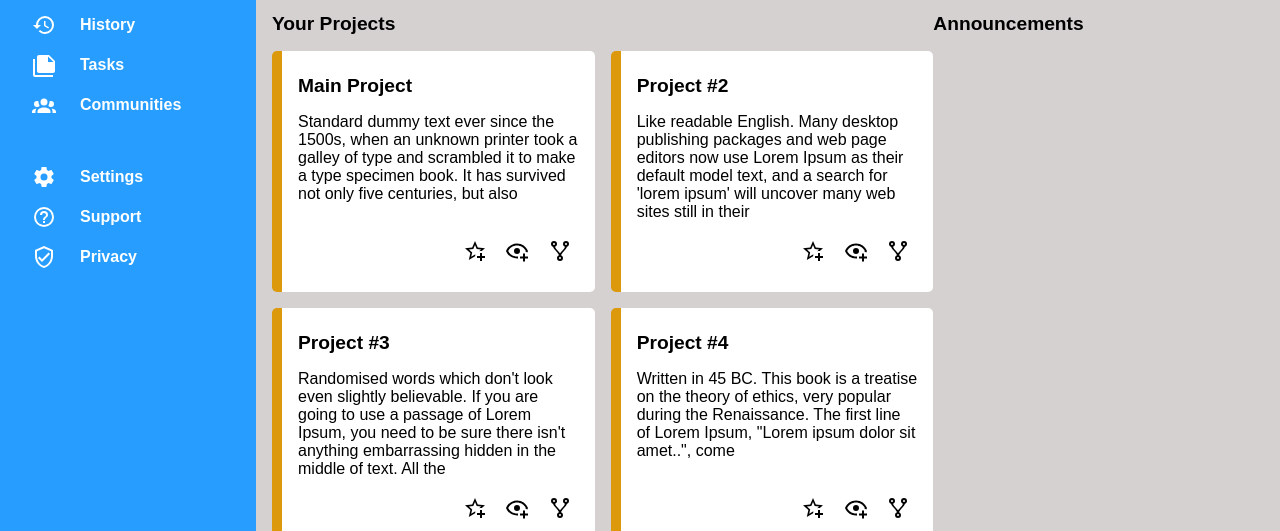
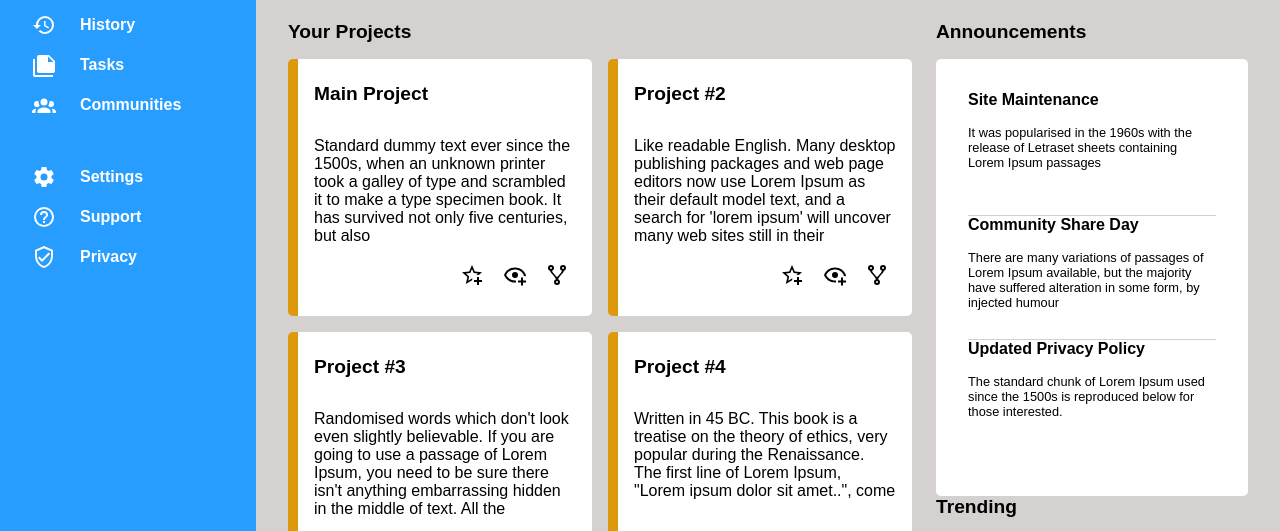
Before and after one commit to VK4041/Admin_Dashboard, a plain HTML site: page index.html in a window 1280 px wide. Shown: the part 203-734 px from the top of the page. Drawn offline with Linux system fonts and the light colour scheme.

Commit message:
Style announcements/trending section 50%

```diff
--- a/index.html
+++ b/index.html
@@ -328,8 +328,36 @@
                 </div>
 
             </div>
-            <div class="announcements">
-                <p class="announcements-header">Announcements</p>
+            <div class="info-grid">
+                <div class="announcements">
+                    <p class="announcements-header">Announcements</p>
+                    <div class="info-card">
+                        <div class="announcement-row">
+                            <p class="row-header">Site Maintenance</p>
+                            <p class="row-text">It was popularised in the 1960s with the release of Letraset sheets
+                                containing Lorem Ipsum passages</p>
+                        </div>
+                        <div class="announcement-row">
+                            <p class="row-header">Community Share Day</p>
+                            <p class="row-text">There are many variations of passages of Lorem Ipsum available, but the
+                                majority have suffered alteration in some form, by injected humour</p>
+                        </div>
+                        <div class="announcement-row">
+                            <p class="row-header">Updated Privacy Policy</p>
+                            <p class="row-text">The standard chunk of Lorem Ipsum used since the 1500s is reproduced
+                                below for those interested.</p>
+                        </div>
+                    </div>
+                </div>
+                <div class="trending">
+                    <p class="trending-header">Trending</p>
+                    <div class="info-card">
+                        <div class="trending-row"></div>
+                        <div class="trending-row"></div>
+                        <div class="trending-row"></div>
+                        <div class="trending-row"></div>
+                    </div>
+                </div>
             </div>
         </section>
         <section class="footer">
--- a/styles.css
+++ b/styles.css
@@ -198,10 +198,11 @@ button {
     grid-area: contents;
     display: grid;
     grid-template-columns: 2fr 1fr;
-    padding: 1.5rem 1rem
+    padding: 2rem;
+    gap: 1.5rem
 }
 
-.content>div>p:first-child,
+.projects>p,
 .projects .card-title {
     font-size: 1.2rem;
     font-weight: 600;
@@ -218,10 +219,6 @@ button {
     gap: 1rem;
 }
 
-.projects p {
-    margin: 0
-}
-
 .projects .project-card {
     background-color: var(--white);
     border-radius: 5px;
@@ -234,6 +231,70 @@ button {
 .projects .project-card .card-btns {
     align-self: end;
     margin-top: auto
+}
+
+.info-grid {
+    display: grid;
+    grid-template-rows: 1fr 1fr;
+    grid-template-areas:
+        "announce"
+        "trend";
+}
+
+.info-grid>div {
+    display: flex;
+    flex-direction: column;
+}
+
+.announcements {
+    grid-area: announce
+}
+
+.trending {
+    grid-area: trend;
+}
+
+.info-grid>div>p {
+    font-size: 1.2rem;
+    font-weight: 600;
+    margin-bottom: 1rem;
+}
+
+.info-grid p {
+    margin: 0
+}
+
+.info-card {
+    display: flex;
+    flex-direction: column;
+    padding: 2rem;
+    background-color: var(--white);
+    border-radius: 5px;
+    flex: 1;
+}
+
+.info-card>div {
+    flex: 1
+}
+
+.info-card .row-header {
+    font-size: 1rem;
+    font-weight: 600;
+}
+
+.info-card .row-text {
+    font-size: 0.8rem;
+}
+
+.announcement-row {
+    display: flex;
+    flex-direction: column;
+    gap: 1rem
+}
+
+
+.announcement-row:not(:last-child) {
+    border-bottom: 1px solid var(--grey)
 }
 
 .footer {
```
